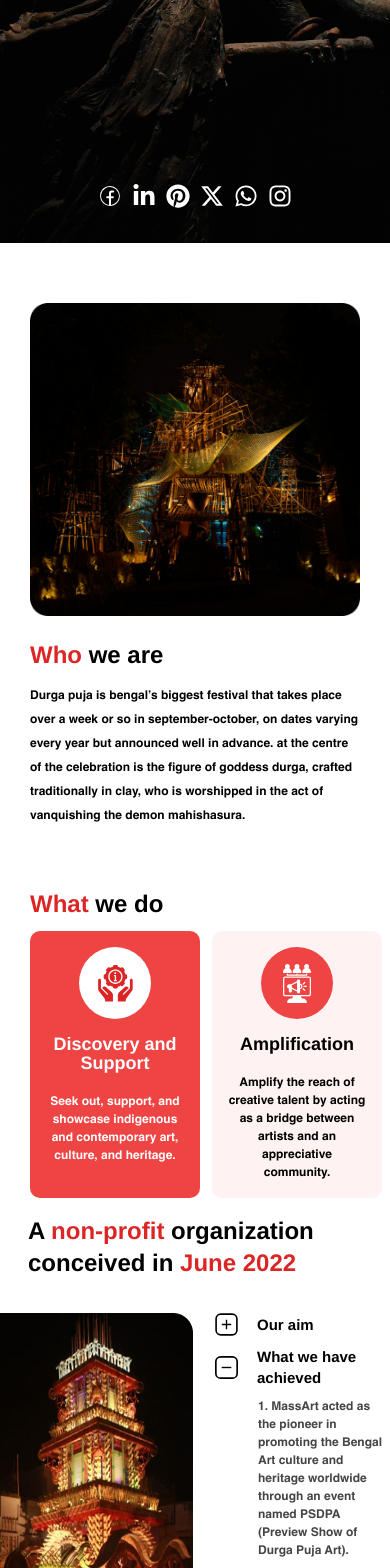
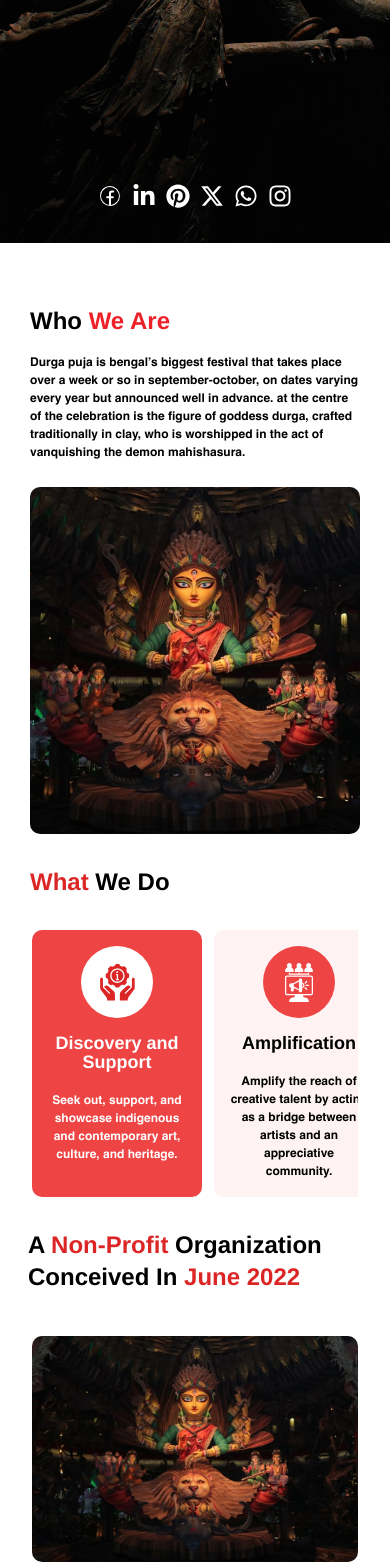
Before and after one commit to jinx71/massart, a Next.js app: page /about-us in a window 390 px wide. Shown: the part 432-2000 px from the top of the page. Built offline with nearby package versions, Linux system fonts and the light colour scheme.

Commit message:
About Page Done For Mobile And Desktop

```diff
--- a/src/components/AboutUs.js
+++ b/src/components/AboutUs.js
@@ -1,8 +1,10 @@
 "use client";
 
 import Image from "next/image";
+import Link from "next/link";
 import { useState } from "react";
-
+import HomePageImage01 from "../../public/images/HomePageImage-01.jpg";
+import AboutUsPagePhoto01 from "../../public/photos/big screen/about us/picture 02.png"
 const AboutUs = () => {
 
 
@@ -53,8 +55,8 @@ const AboutUs = () => {
   return (
     <div>
 
-      <div className="max-w-7xl 2xl:ms-auto 2xl:me-auto xl:ms-[123px] xl:me-[123px] lg:me-[100px] lg:ms-[100px] me-[30px] ms-[30px] lg:mt-[150px] md:mt[122px] mt-[60px]">
-        <div className="grid lg:grid-cols-3 grid-cols-1 md:gap-[106px] gap-[10px] lg:mb-[160px] md:mb-[130px] mb-10">
+      <div className="max-w-7xl 2xl:ms-auto 2xl:me-auto xl:ms-[123px] xl:me-[123px] lg:me-[100px] lg:ms-[100px] me-[30px] ms-[30px]">
+        {/* <div className="flex flex-col lg:flex-row md:gap-[106px] gap-[10px] lg:mb-[160px] md:mb-[130px] mb-10">
           <div className="lg:block hidden">
             <Image
               src="/photos/big screen/about us/picture 01.png"
@@ -86,16 +88,52 @@ const AboutUs = () => {
               </p>
             </div>
           </div>
-        </div>
+        </div> */}
+<div className="xs:pt-[60px] bg-white font-helvetica">
+      <div className="flex flex-col lg:flex-row-reverse justify-center lg:gap-16">
+      <div className="lg:w-1/2">
+        <h1 className="xs:text-[24px] lg:text-[42px] xs:leading-[36px] font-helvetica font-bold xs:pb-[15px]">
+          Who
+          <span className="text-buttonCustomColor "> We Are </span>
+        </h1>
+        <p
+          className=" font-normal font-helvetica xs:text-[12px] xs:leading-[18px] xs:pb-[25px] lg:text-[16px] lg:pt-10
+        "
+        >
+          Durga puja is bengal’s biggest festival that takes place over a week
+          or so in september-october, on dates varying every year but announced
+          well in advance. at the centre of the celebration is the figure of
+          goddess durga, crafted traditionally in clay, who is worshipped in the
+          act of vanquishing the demon mahishasura.
+        </p>
 
+       </div>
+       <div className="">
+        <Image
+          src= {HomePageImage01}
+          alt="Durga Puja"
+          width={527}
+          height={411}
+
+          className="w-full h-[347px] object-cover rounded-[10px]
+             "
+        />
+      </div>
+
+      </div>
+      <div>
+
+
+      </div>
+    </div>
         <div>
-          <div className="font-[Helvetica] text-[24px] leading-[32px] md:text-[36px] md:leading-[42px] lg:text-[50px] lg:leading-[56px] md:text-center text-left font-bold mb-[11px]">
-            <span className="text-red-600">What</span> we do
+          <div className="font-[Helvetica] xs:text-[24px] leading-[32px] md:text-[36px] md:leading-[42px] lg:text-[42px] lg:leading-[56px] md:text-center text-left font-bold mb-[11px] my-[32px] mb-[32px]">
+            <span className="text-red-600">What</span> We Do
           </div>
 
 
 
-          <div className="md:grid grid-cols-3 lg:gap-[70px] gap-[35px] hidden">
+          <div className="md:grid grid-cols-3 lg:gap-[70px] gap-[35px] hidden mb-[32px]">
             <div className="flex justify-center items-center">
               <div className="group bg-red-50 lg:p-10 p-5 h-full rounded-lg text-center hover:bg-red-500 transition duration-300">
                 <div className="flex justify-center mb-4">
@@ -200,7 +238,7 @@ const AboutUs = () => {
       </div>
 
       {/* Show on mobile */}
-      <div className="md:hidden grid grid-flow-col auto-cols-max gap-3 mb-[17px]  ms-[30px]  overflow-x-auto no-scrollbar">
+      <div className="md:hidden grid grid-flow-col auto-cols-max gap-3 mx-[32px]  overflow-x-auto no-scrollbar">
 
         <div className="flex justify-center items-center w-[170px] custom-width-for-small">
           <div className="group p-4 h-full rounded-[10px] text-center bg-red-500 transition duration-300">
@@ -300,32 +338,37 @@ const AboutUs = () => {
       </div>
 
 
-      <div className="font-[Helvetica] text-[24px] leading-[32px] md:text-[36px] md:leading-[42px] lg:text-[50px] lg:leading-[56px] md:text-center text-left font-bold mb-[11px] ml-7" >
-      A <span className="text-red-600">non-profit</span> organization conceived in <span className="text-red-600">June 2022 </span>
+      <div className="font-[Helvetica] xs:text-[24px] leading-[32px] md:text-[36px] md:leading-[42px] lg:text-[42px] lg:leading-[56px] md:text-center text-left font-bold mb-[11px] ml-7 py-[32px]" >
+      A <span className="text-red-600">Non-Profit</span> Organization Conceived In <span className="text-red-600">June 2022 </span>
           </div>
 
-      <div className="flex mt-[34px] md:mt-[152px]">
+      <div className="flex flex-col lg:flex-row mx-[32px]">
 
-        <div className="md:w-[40%] w-[50%]">
+        <div className="xs:w-100 lg:w-1/2 mb-[16px]">
           <Image
-            src="/photos/big screen/about us/picture 02.png"
-            className="md:block hidden"
+
+            src= {AboutUsPagePhoto01}
+            className="md:block hidden w-full h-[100%] object-cover rounded-[10px]"
             alt="logo"
-            width={527}
-            height={836}
+            width={127}
+          height={100}
+
+
           />
 
           <Image
-            src="/photos/phone screen/about us/picture02.png"
-            className="h-auto md:hidden block"
+            src= {HomePageImage01}
+            className="h-auto md:hidden block w-full h-[347px] object-cover rounded-[10px]"
             alt="logo"
-            width={193}
-            height={427}
+            width={527}
+          height={411}
+
+
           />
 
         </div>
-        <div className="md:w-[60%] w-[50%] md:p-[62px] p-[19px] md:py-[45px] py-0 pe-[30px] ps-0 xtra-small-device-padding">
-          <div className="md:block hidden font-[Helvetica] lg:text-[50px] lg:leading-[56px] md:text-[36px] md:leading-[46px] text-[24px] font-bold md:mb-[71px] mb:[30px]">
+        <div className="xs:w-100 lg:w-1/2 md:p-[62px] p-[19px] md:py-[0px] py-0 pe-[30px] ps-0 xtra-small-device-padding">
+          <div className="md:block hidden font-[Helvetica] lg:text-[42px] lg:leading-[56px] md:leading-[46px] xs:text-[24px] font-bold md:mb-[71px] mb:[30px]">
             A <span className="text-red-600">non-profit</span> organization conceived in <span className="text-red-600">June 2022 </span>
           </div>
           {sections.map((section, index) => (
@@ -347,7 +390,7 @@ const AboutUs = () => {
                     </svg>
                   )}
                 </div>
-                <div className="md:text-[32px] md:leading-[45px] text-[15px] leading-[21px] font-bold">
+                <div className="xs:text-[18px] lg:text-[24px] md:leading-[45px] text-[15px] leading-[21px] font-bold">
                   {section.title}
                 </div>
               </div>
```
